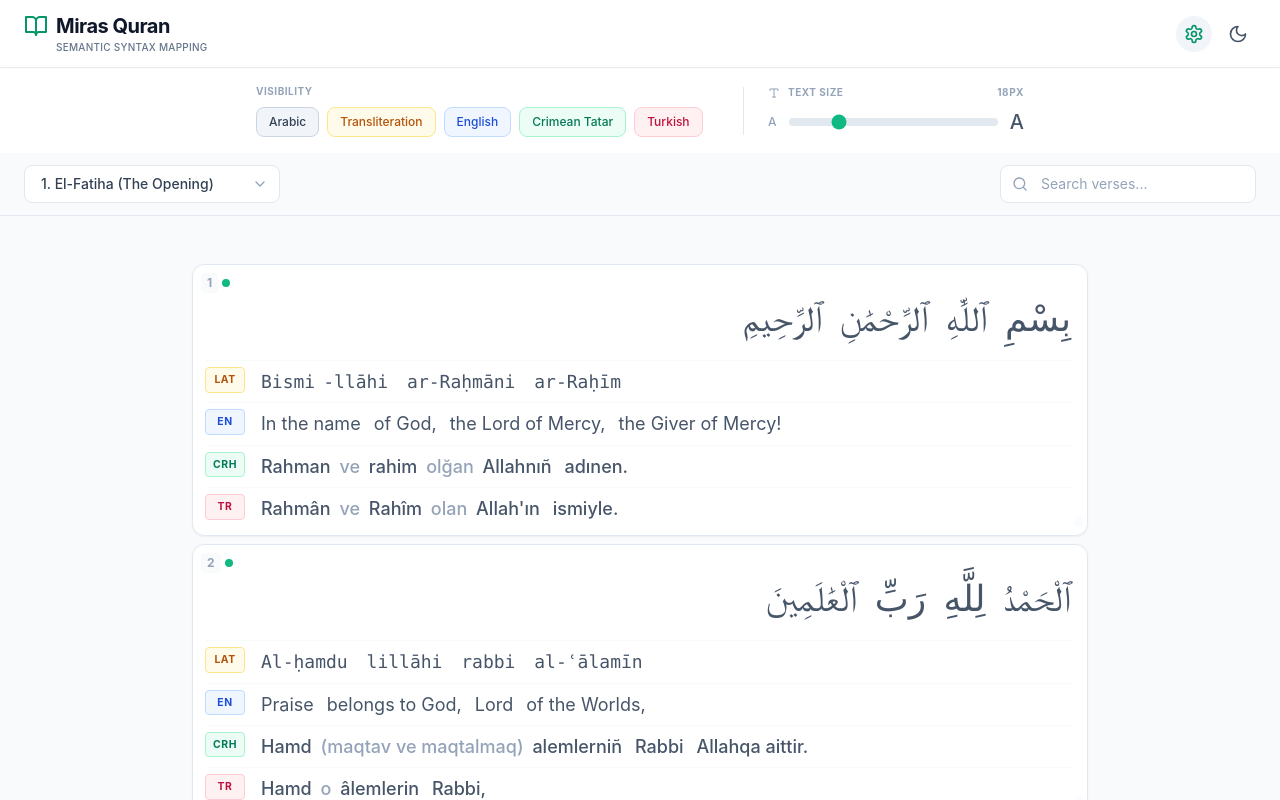
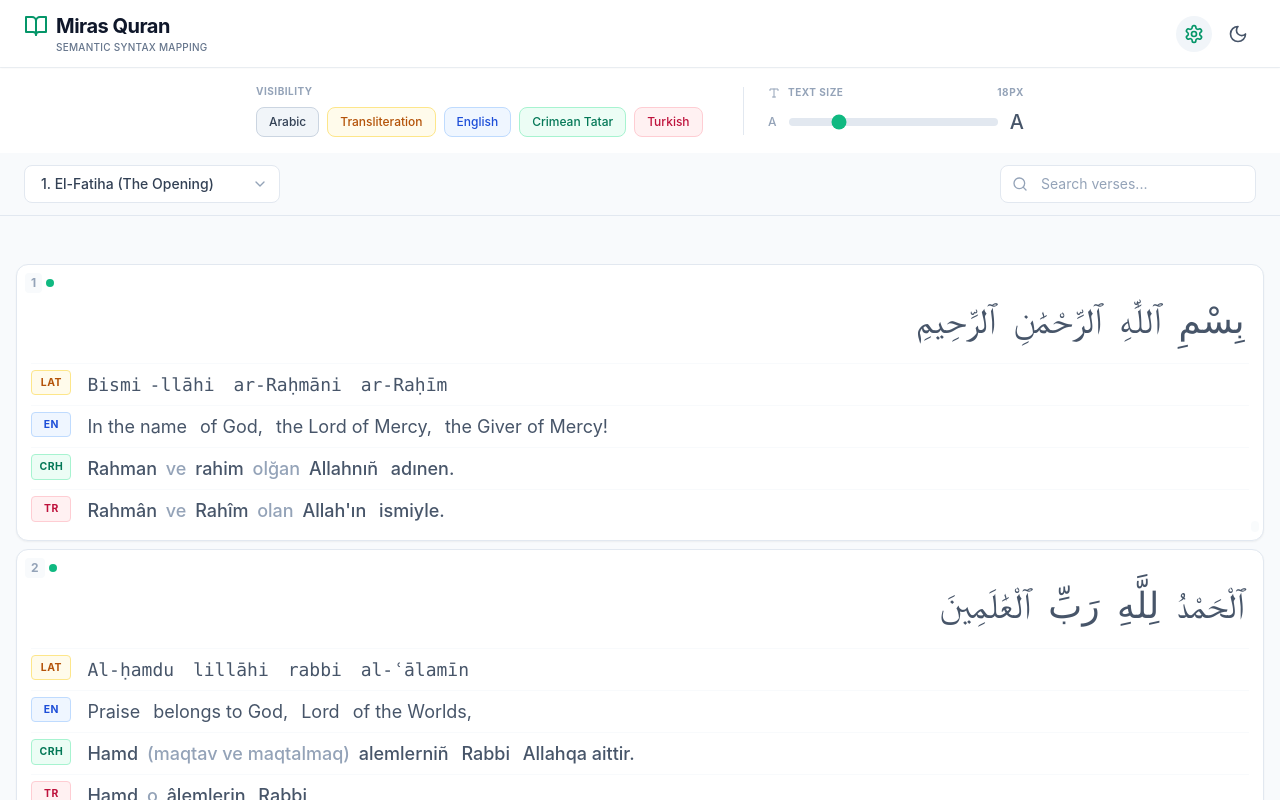
Before and after one commit to tseyt/miras-quran, a React (Vite) app: page / in a window 1280 px wide. Built offline with nearby package versions, Linux system fonts and the light colour scheme; a web font is replaced by a local one.

Commit message:
feat: Dynamically adjust main content container width and spacing unit based on font size.

```diff
--- a/src/App.jsx
+++ b/src/App.jsx
@@ -22,10 +22,13 @@ export default function App() {
 
     const [baseFontSize, setBaseFontSize] = useState(18);
 
-    const spacingUnit = Math.max(8, baseFontSize - 6);
+    const spacingUnit = Math.max(8, baseFontSize * 0.8);
     const panelGap = Math.max(0, (baseFontSize - 14) * 2);
     const horizontalGap = Math.max(8, (baseFontSize - 14) + 8);
     const internalVerticalGap = Math.max(0, (baseFontSize - 14) * 1.5);
+
+    // Dynamic container width: scales from 1280px (5xl) to 1600px (6xl) as font size increases
+    const containerMaxWidth = Math.min(1600, 1280 + (baseFontSize - 18) * 25);
 
     const currentSurah = SURAH_LIST.find(s => s.id === activeSurahId) || SURAH_LIST[0];
     const surahContent = QURAN_CONTENT[activeSurahId] || [];
@@ -59,7 +62,7 @@ export default function App() {
             />
 
             <main className={LAYOUT_STYLES.main}>
-                <div className={LAYOUT_STYLES.container}>
+                <div className={LAYOUT_STYLES.container} style={{ maxWidth: `${containerMaxWidth}px` }}>
 
                     <div className="flex flex-col py-4 sm:py-8" style={{ gap: `${panelGap}px` }}>
                         {surahContent.length > 0 ? (
```
